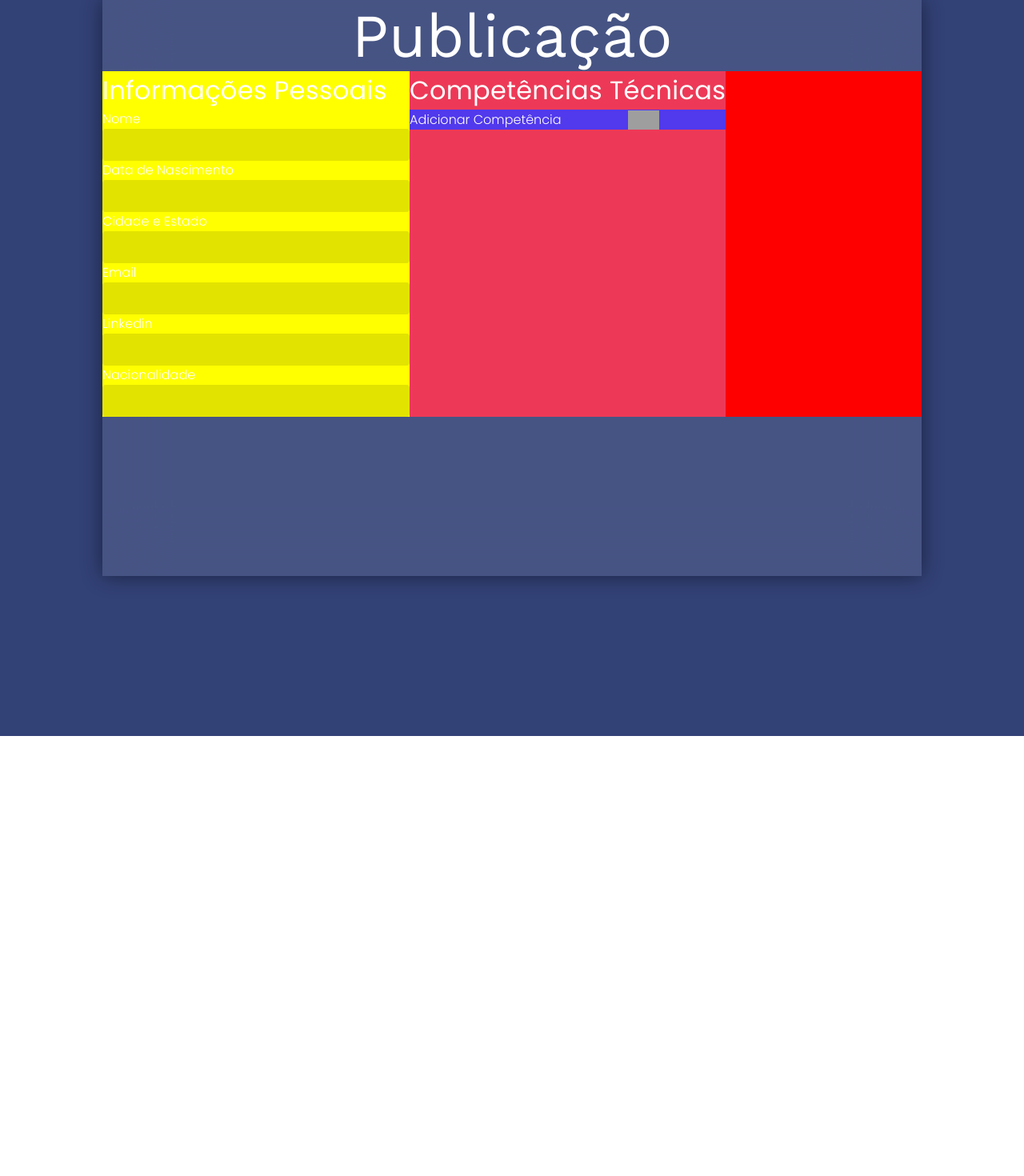
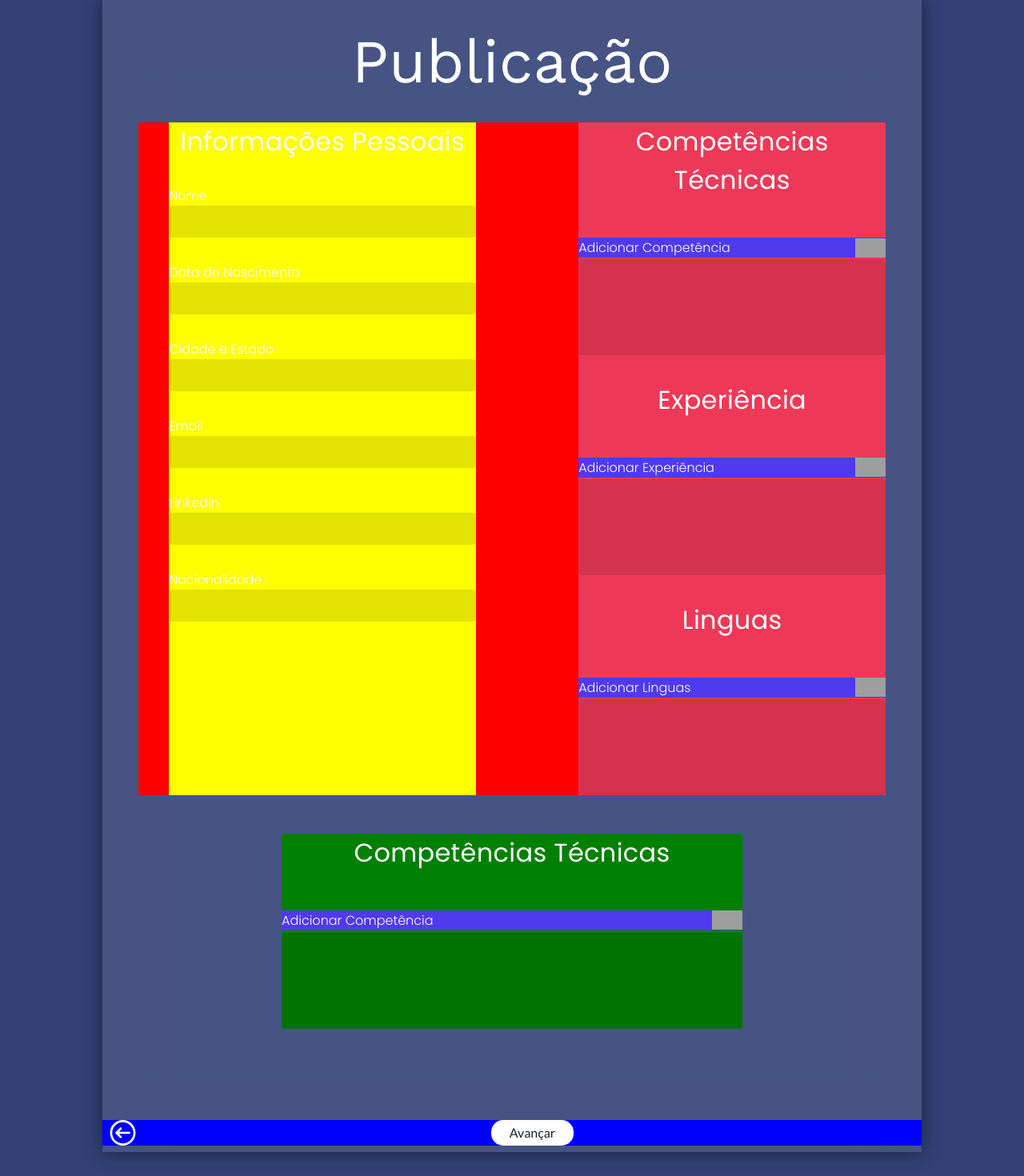
Before and after one commit to midnight1thais/shework, a React (Create React App) app: page / in a window 1280 px wide. Shown: the part 40-1510 px from the top of the page at 80% size. Before the commit the page ends 960 px from the top, so only its background shows below. Built offline with nearby package versions, Linux system fonts and the light colour scheme; grey boxes are pictures that could not be loaded.

Commit message:
adicionando funções na tela de criar a publicação

```diff
--- a/src/pagina/CreatePubli/CreatePubli.js
+++ b/src/pagina/CreatePubli/CreatePubli.js
@@ -1,25 +1,16 @@
 import React, { useState } from 'react';
-import { AddIcon, AddIconButton, AddThings, AddTitle, BodyBack, ContainerAdd, ContainerBottom, ContainerFooter, ContainerGlobalTop, ContainerLeft, ContainerRight, Input, Label, Main, Popup, SubTitle, TitleGlobal} from "./style";
+import { AddIcon, AddIconButton, AddThings, AddTitle, BodyBack, ButtonBack, ButtonForward, ContainerAdd, ContainerBottom, ContainerFooter, ContainerGlobalTop, ContainerLeft, ContainerRight, IconBack, Input, Label, Main, SubTitle, SubTitleLeft, SubTitleLeft2, TitleGlobal} from "./style";
+
 import AddIconImg from '../../assets/plusIcon.svg'
-import CreateAddItem from '../../componentes/CreateAddItem/CreateAddItem';
+import IconButtonBack from '../../assets/IconButtonBack.svg'
+import CreateModal from '../../componentes/CreateModal/CreateModal';
+
 
 function CreatePubli() {
 
-    const [competencias, setCompetencias] = useState([]);
-    const [showPopup, setShowPopup] = useState(false);
+    const [openModal, setOpenModal] = useState(false)
+    const [cursos, setCursos] = useState([]);
 
-    const openPopup = () => {
-        setShowPopup(true);
-      };
-
-      const closePopup = () => {
-        setShowPopup(false);
-      };
-
-      const adicionarCompetencia = (competencia) => {
-        setCompetencias([...competencias, competencia]);
-        closePopup(); // Fechar o pop-up após adicionar
-      };
     return(
         <>
         <BodyBack>
@@ -48,30 +39,73 @@ function CreatePubli() {
                         </Label>
                     </ContainerRight>
                     <ContainerLeft>
-                        <SubTitle>Competências Técnicas</SubTitle>
-                        <AddThings>
+                        <SubTitleLeft>Competências Técnicas</SubTitleLeft>
+                        <AddThings >
                             <AddTitle>Adicionar Competência</AddTitle>
-                            <AddIconButton onClick={openPopup}><AddIcon src={AddIconImg} alt=""/></AddIconButton>
-                            {showPopup && (
-                                <Popup>
-                                {/* Conteúdo do pop-up, como campos para adicionar competência */}
-                                <button onClick={closePopup}>Cancelar</button>
-                                <button onClick={() => adicionarCompetencia('Nova Competência')}>Confirmar</button>
-                                </Popup>
-                            )}
-                             <ContainerAdd>
-                             {competencias.map((competencia, index) => (
-                             <CreateAddItem key={index} descricao={competencia} />
+                            <AddIconButton onClick={() => setOpenModal(true)}><AddIcon src={AddIconImg} alt=''/></AddIconButton>
+                            <CreateModal isOpen={openModal} setModalOpen={() => setOpenModal(!openModal)} addCurso={curso => setCursos([...cursos, curso])} />
+                        </AddThings>
+
+                        <ContainerAdd>
+                        <ul>
+                            {cursos.map((curso, index) => (
+                            <li key={index}>{curso}</li>
                             ))}
-                            </ContainerAdd>
+                        </ul>
+                        </ContainerAdd>
+
+
+                        <SubTitleLeft2>Experiência</SubTitleLeft2>
+                        <AddThings >
+                            <AddTitle>Adicionar Experiência</AddTitle>
+                            <AddIconButton onClick={() => setOpenModal(true)}><AddIcon src={AddIconImg} alt=''/></AddIconButton>
+                            <CreateModal isOpen={openModal} setModalOpen={() => setOpenModal(!openModal)} addCurso={curso => setCursos([...cursos, curso])} />
                         </AddThings>
+
+                        <ContainerAdd>
+                        <ul>
+                            {cursos.map((curso, index) => (
+                            <li key={index}>{curso}</li>
+                            ))}
+                        </ul>
+                        </ContainerAdd>
+
+                        <SubTitleLeft2>Linguas</SubTitleLeft2>
+                        <AddThings >
+                            <AddTitle>Adicionar Linguas</AddTitle>
+                            <AddIconButton onClick={() => setOpenModal(true)}><AddIcon src={AddIconImg} alt=''/></AddIconButton>
+                            <CreateModal isOpen={openModal} setModalOpen={() => setOpenModal(!openModal)} addCurso={curso => setCursos([...cursos, curso])} />
+                        </AddThings>
+
+                        <ContainerAdd>
+                        <ul>
+                            {cursos.map((curso, index) => (
+                            <li key={index}>{curso}</li>
+                            ))}
+                        </ul>
+                        </ContainerAdd>
                     </ContainerLeft>
                 </ContainerGlobalTop>
                 <ContainerBottom>
+                        <SubTitleLeft>Competências Técnicas</SubTitleLeft>
+                        <AddThings >
+                            <AddTitle>Adicionar Competência</AddTitle>
+                            <AddIconButton onClick={() => setOpenModal(true)}><AddIcon src={AddIconImg} alt=''/></AddIconButton>
+                            <CreateModal isOpen={openModal} setModalOpen={() => setOpenModal(!openModal)} addCurso={curso => setCursos([...cursos, curso])} />
+                        </AddThings>
 
+                        <ContainerAdd>
+                        <ul>
+                            {cursos.map((curso, index) => (
+                            <li key={index}>{curso}</li>
+                            ))}
+                        </ul>
+                        </ContainerAdd>
                 </ContainerBottom>
                 <ContainerFooter>
-
+                    <ButtonBack><IconBack src={IconButtonBack}/></ButtonBack>
+                    <ButtonForward> Avançar </ButtonForward>
+                    <div></div>
                 </ContainerFooter>
             </Main>
         </BodyBack>
--- a/src/pagina/CreatePubli/style.jsx
+++ b/src/pagina/CreatePubli/style.jsx
@@ -4,12 +4,15 @@ export const BodyBack = styled.section`
     display: flex;
     justify-content: center;
     width: 100%;
-    height: 120vh;
+    height: 200vh;
     background-color: #324176;
 `
 
 export const Main = styled.main`
-    height: 90vh;
+    display: flex;
+    flex-direction: column;
+    align-items: center;
+    height: 180vh;
     width: 80vw;
     margin-top: 5vh;
 
@@ -27,6 +30,9 @@ export const ContainerGlobalTop = styled.section`
 `
 
 export const TitleGlobal = styled.h1`
+    margin-top: 4vh;
+    margin-bottom: 4vh;
+
     color: #FFF;
     text-align: center;
     font-family: 'Work Sans';
@@ -34,11 +40,18 @@ export const TitleGlobal = styled.h1`
     font-style: normal;
     font-weight: 400;
     line-height: normal;
+
+
 `
 
 export const ContainerRight = styled.div`
     display: flex;
     flex-direction: column;
+    align-items: center;
+
+    gap: 4vh;
+    margin-left: 3vw;
+    margin-right: 10vw;
 
     background-color: yellow;
 `
@@ -51,6 +64,37 @@ export const  SubTitle = styled.h1`
     font-weight: 400;
     line-height: normal;
     letter-spacing: 0.32px;
+    text-align: center;
+
+`
+
+export const  SubTitleLeft = styled.h1`
+    margin-bottom: 6vh;
+
+    color: #FFF;
+    font-family: 'Poppins';
+    font-size: 32px;
+    font-style: normal;
+    font-weight: 400;
+    line-height: normal;
+    letter-spacing: 0.32px;
+    text-align: center;
+
+`
+
+export const  SubTitleLeft2 = styled.h1`
+    margin-top: 4vh;
+    margin-bottom: 6vh;
+
+    color: #FFF;
+    font-family: 'Poppins';
+    font-size: 32px;
+    font-style: normal;
+    font-weight: 400;
+    line-height: normal;
+    letter-spacing: 0.32px;
+    text-align: center;
+
 `
 
 export const Label = styled.label`
@@ -80,7 +124,7 @@ export const Input = styled.input`
 
 `
 export const ContainerLeft = styled.div`
-
+    width: 30vw;
     background-color: #ed3957;
 `
 
@@ -110,13 +154,11 @@ export const AddIcon = styled.img`
 `
 
 export const ContainerAdd = styled.div`
-    background-color: brown;
+    margin-top: 0.5%;
+    height: 15vh;
+    border-radius: 4px;
+    background-color: rgba(0, 0, 0, 0.11);
 `
-
-export const Popup = styled.div`
-
-`
-
 
 export const ContainerText = styled.div`
     display: flex;
@@ -124,12 +166,37 @@ export const ContainerText = styled.div`
 `
 
 export const ContainerBottom = styled.div`
+    display: flex;
+    flex-direction: column;
+    margin-top: 6vh;
 
+    width: 45vw;
     background-color: green;
 `
 
-export const ContainerFooter = styled.footer`
+export const ContainerFooter = styled.div`
+    display: flex;
+    justify-content: space-between;
+    margin-top: auto;
+    margin-bottom: 1vh;
 
+    width: 80vw;
     background-color: blue;
 
 `
+
+export const ButtonBack = styled.button`
+
+`
+
+export const IconBack = styled.img`
+    height: 4vh;
+    width: 4vw;
+`
+
+export const ButtonForward = styled.button`
+    height: 4vh;
+    width: 8vw;
+    background-color: #fff;
+    border-radius: 15px;
+`
```
